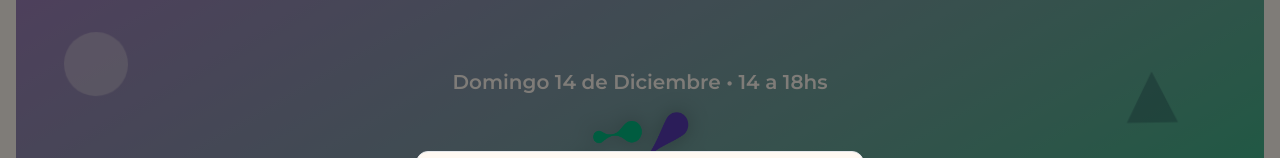
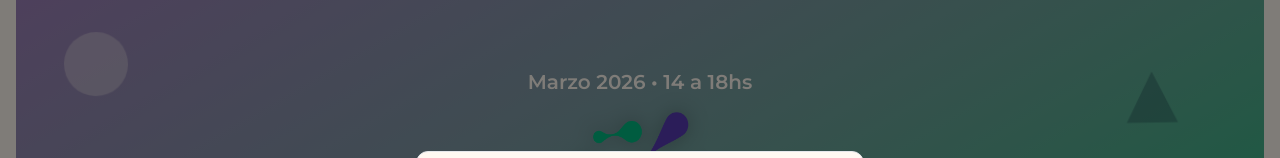
Before and after one commit to lucasadlerstein/casacusia-kids-2025, a Next.js app: page / in a window 1280 px wide. Shown: the part 124-282 px from the top of the page. Built offline with nearby package versions, Linux system fonts and the light colour scheme.

Commit message:
sacada la fecha del 14

```diff
--- a/components/hero.tsx
+++ b/components/hero.tsx
@@ -33,7 +33,7 @@ export function Hero() {
         <div className='flex flex-col items-center text-center max-w-4xl mx-auto'>
           {/* Date and time above title */}
           <p className='text-lg md:text-xl font-semibold text-cream mb-4'>
-            Domingo 14 de Diciembre • 14 a 18hs
+            Marzo 2026 • 14 a 18hs
           </p>
 
           <div className='mb-6'>
--- a/components/intro.tsx
+++ b/components/intro.tsx
@@ -22,7 +22,7 @@ export function Intro() {
           <div className='flex flex-col items-center text-center p-4 md:p-6 border-2 border-violet bg-violet/10 hover:shadow-lg rounded-lg'>
             <Calendar className='w-10 h-10 md:w-12 md:h-12 text-deep-blue mb-3 md:mb-4' />
             <h3 className='text-base md:text-lg font-bold text-deep-blue mb-2'>Fecha</h3>
-            <p className='text-sm md:text-base text-deep-blue'>Domingo 14 de Diciembre, 2025</p>
+            <p className='text-sm md:text-base text-deep-blue'>Marzo 2026</p>
           </div>
 
           <div className='flex flex-col items-center text-center p-4 md:p-6 border-2 border-green bg-green/10 hover:shadow-lg rounded-lg'>
```
